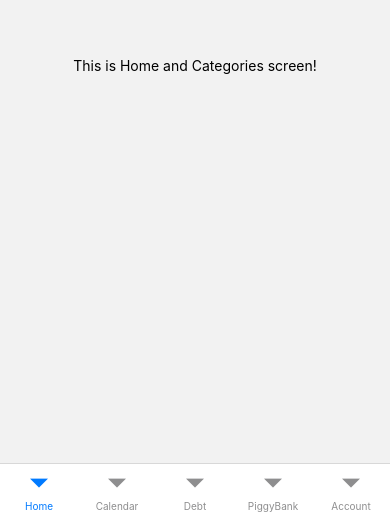
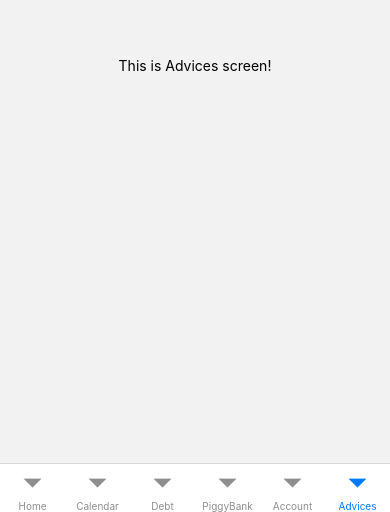
Before and after one commit to MrSedan/RecordMoney, a React Native app: screen /Advices in a window 390 px wide. Shown: the part 332-844 px from the top of the page. Built offline with nearby package versions, Linux system fonts and the light colour scheme.

Commit message:
Added advices screen

```diff
--- a/App.tsx
+++ b/App.tsx
@@ -5,6 +5,7 @@ import Home from './views/home/Home';
 import PiggyBank from './views/piggybanks/PiggyBank';
 import Calendar from './views/calendar/Calendar';
 import Account from './views/accounts/Account';
+import Advice from './views/advices/Advice';
 
 const Tab = createBottomTabNavigator();
 
@@ -20,6 +21,7 @@ export default function App() {
           <Tab.Screen name='Debt' component={Debt} />
           <Tab.Screen name='PiggyBank' component={PiggyBank} />
           <Tab.Screen name='Account' component={Account} />
+          <Tab.Screen name='Advices' component={Advice} />
         </Tab.Navigator>
       </NavigationContainer>
   );
--- /dev/null
+++ b/views/advices/Advice.tsx
@@ -0,0 +1,9 @@
+import { Text, View } from 'react-native';
+
+export default function Advice() {
+    return (
+        <View style={{ flex: 1, justifyContent: 'center', alignItems: 'center' }}>
+            <Text>This is Advices screen!</Text>
+        </View>
+    )
+}
```
